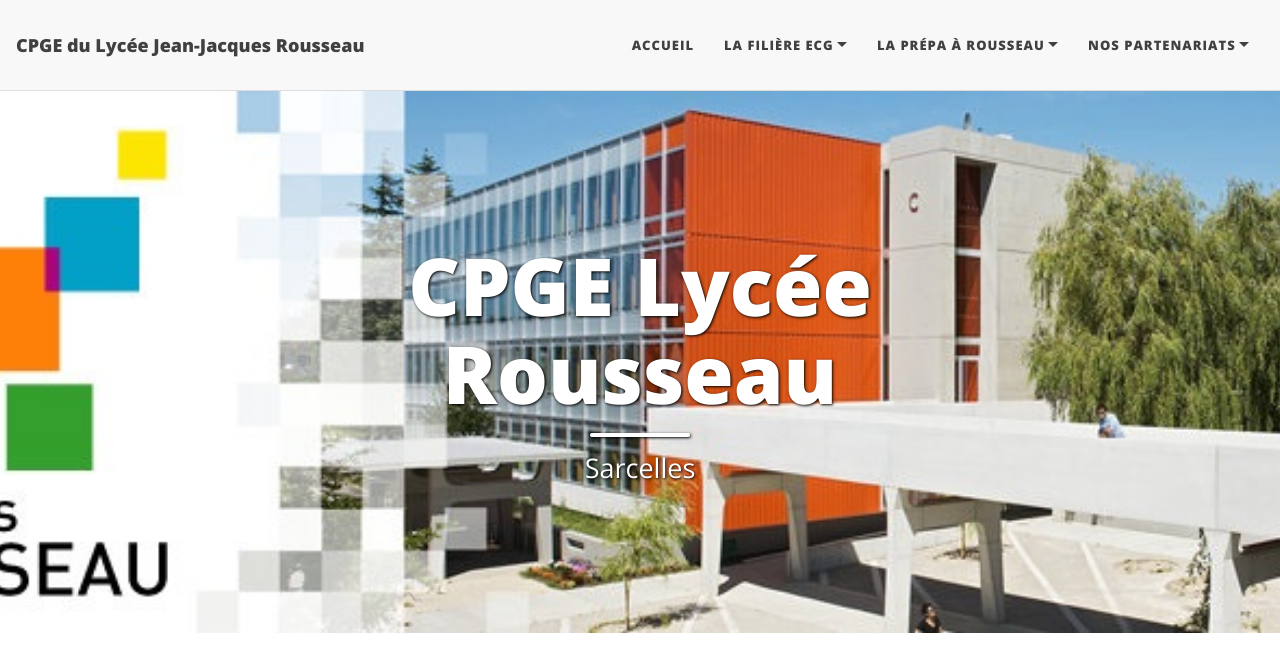
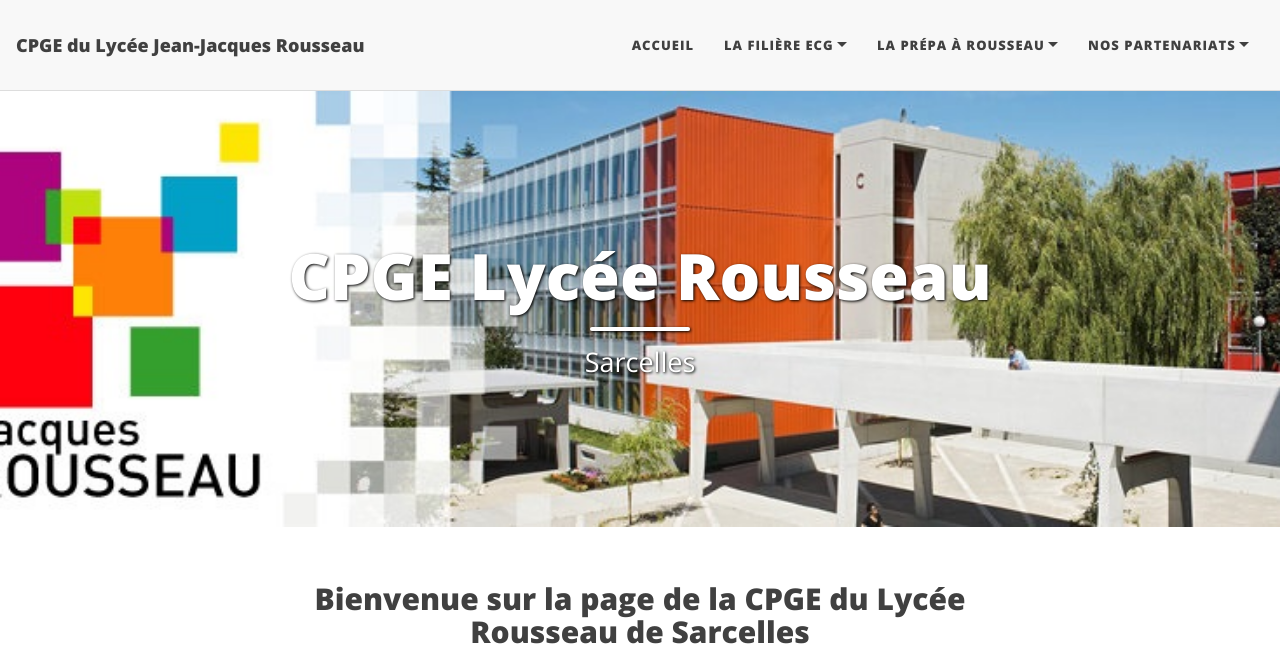
Before and after one commit to cpgesarcelles/cpgesarcelles.github.io, a Jekyll site: the page built from index.html, in a window 1280 px wide and 1400 px high. Shown: the top 654 px of the window. Built offline with Jekyll 4.4.1, drawn with Linux system fonts in a browser that asks for light colours; nearby versions of some CDN libraries; the list of posts is cut into pages by our own code.

Commit message:
Update beautifuljekyll.css

```diff
--- a/assets/css/beautifuljekyll.css
+++ b/assets/css/beautifuljekyll.css
@@ -704,10 +704,10 @@
     padding: 9.375rem 0;
   }
   .intro-header .page-heading h1 {
-    font-size: 5rem;
+    font-size: 4rem;
   }
   .intro-header .post-heading h1 {
-    font-size: 3rem;
+    font-size: 3.125rem;
   }
   .intro-header.big-img .img-desc {
     font-size: 0.875rem;
```
